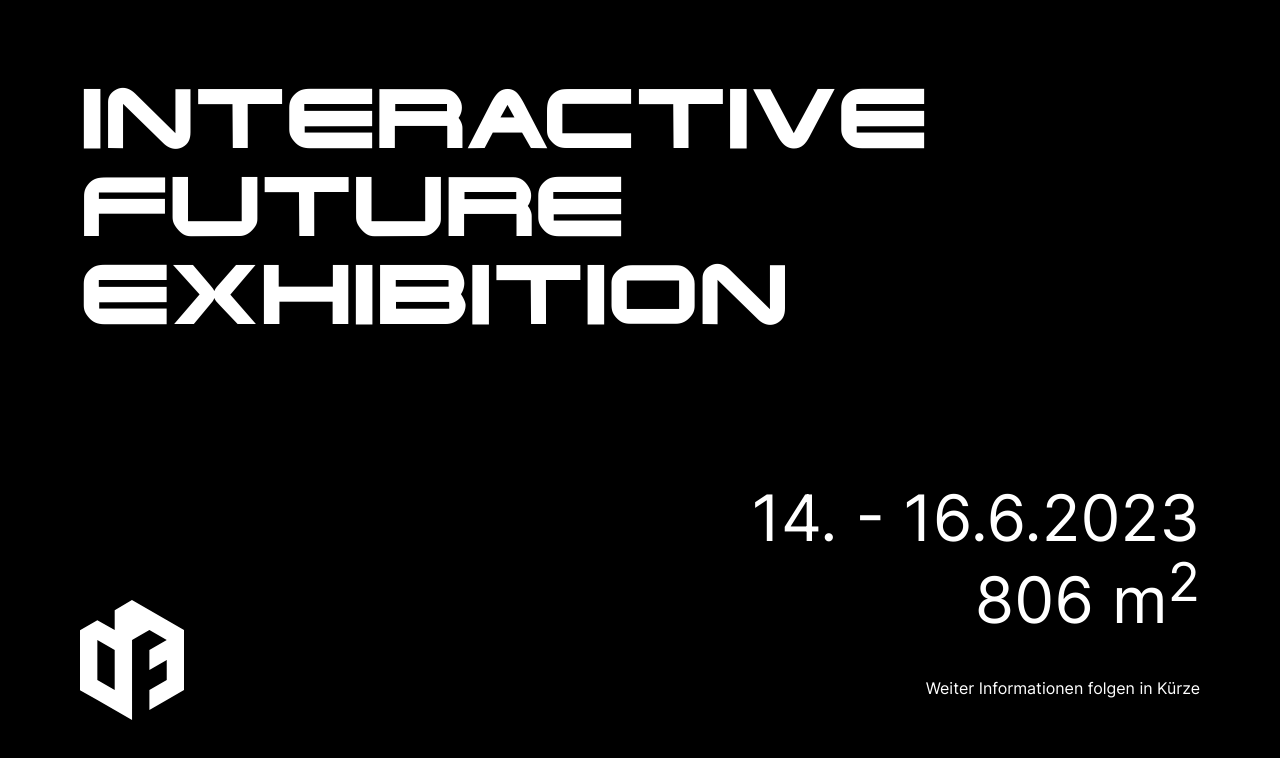
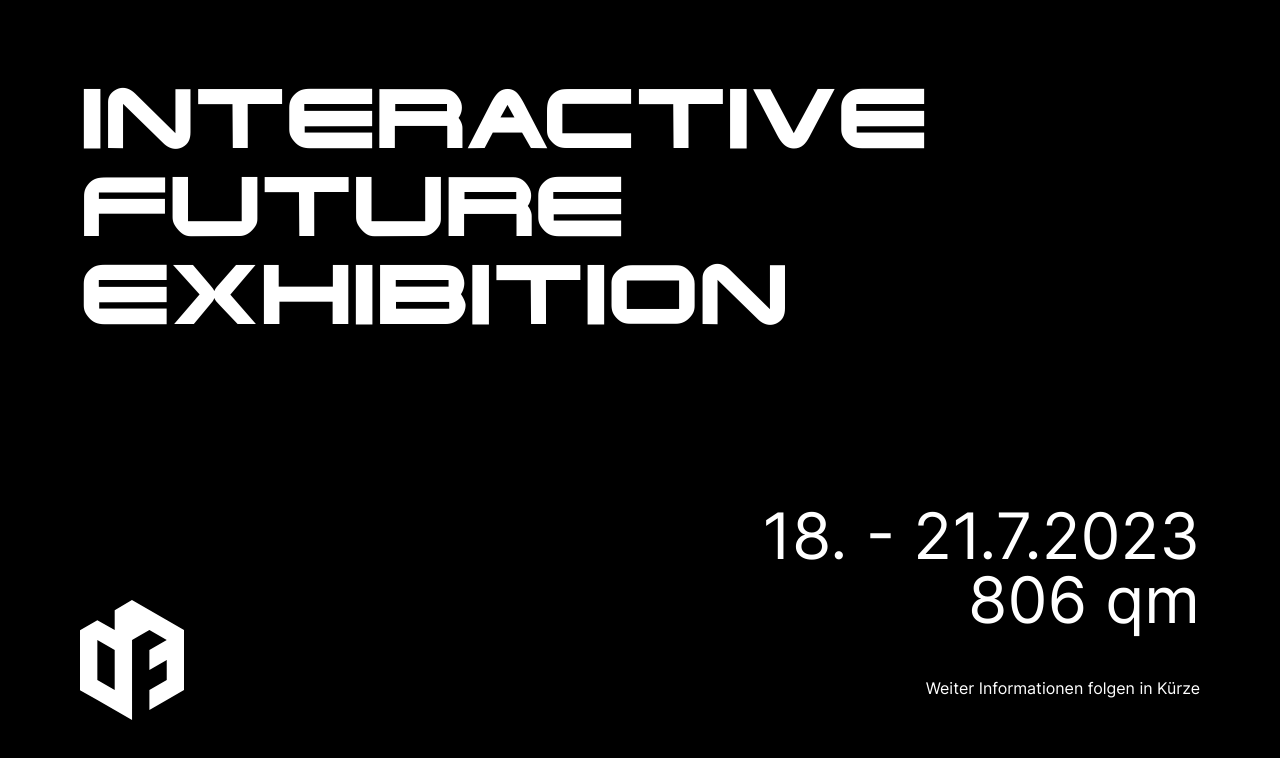
Before and after one commit to IF2023/IF2023, a React (Vite) app in the folder IF2023_Website/: page / in a window 1280 px wide. Shown: the top 758 px of the page. Built offline with nearby package versions, Linux system fonts and the light colour scheme.

Commit message:
corrected placeholder text

```diff
--- a/IF2023_Website/src/pages/Placeholder/Placeholder.jsx
+++ b/IF2023_Website/src/pages/Placeholder/Placeholder.jsx
@@ -7,10 +7,8 @@ const Placeholder = () => {
 			</h1>
 			<img className={styles.logo} src="/assets/IF-Logo_white.svg" alt="Logo" />
 			<div className={styles.info}>
-        <p>14. - 16.6.2023</p>
-        <p>
-          806 m<sup>2</sup>
-        </p>
+				<p>18. - 21.7.2023</p>
+				<p>806 qm</p>
 				<br />
 				<p className={styles.commingSoon}>
 					Weiter Informationen folgen in Kürze
```
Lines whose indentation alone changed are shown as unchanged.
